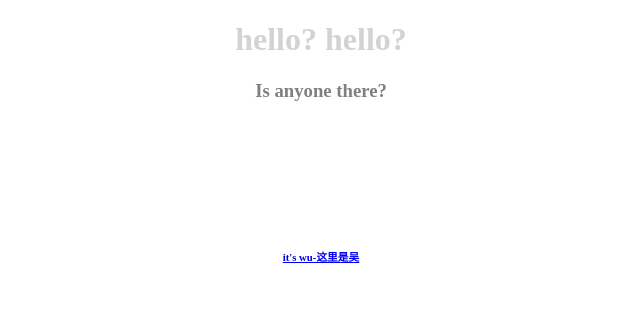
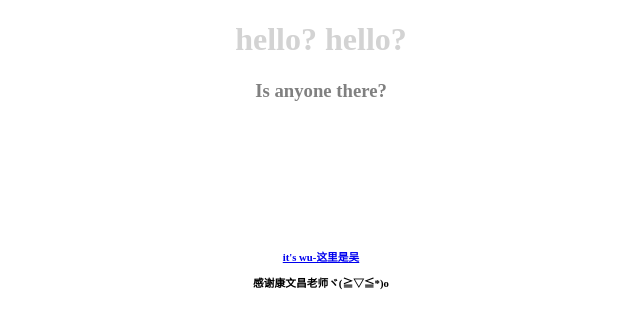
Before and after one commit to zhiliaowu/ZHI, a plain HTML site: page index.html in a window 1280 px wide. Shown: the whole page, without its empty margins (319-959 px from the left). Drawn offline with Linux system fonts and the light colour scheme.

Commit message:
Update index.html

```diff
--- a/index.html
+++ b/index.html
@@ -1,3 +1,4 @@
+
 <!DOCTYPE html>
 <html lang="zh-CN">
     <head>
@@ -40,6 +41,8 @@
            ">
              it's wu-这里是吴
            </a>
+            <p>感谢康文昌老师ヾ(≧▽≦*)o<p>
         </h6>
+
     </body>
 </html>
```
